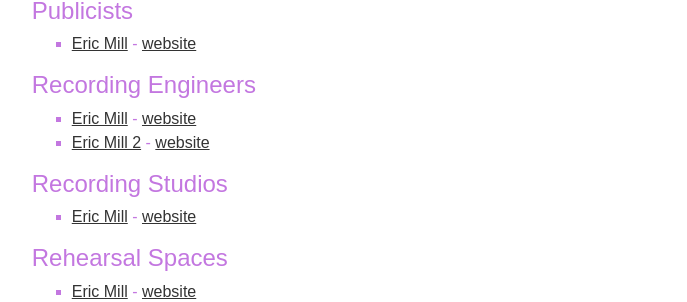
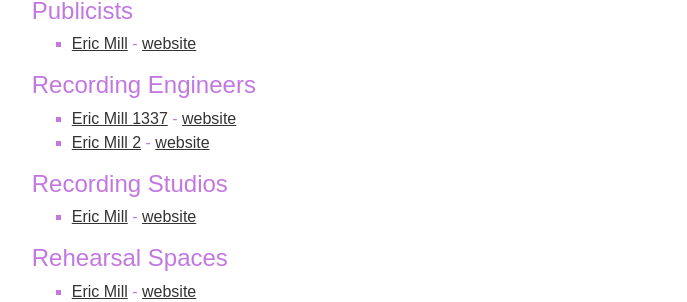
Before and after one commit to san-francisco-music-alliance/sfmusicalliance.org, a Jekyll site: the page built from pages/who.md, in a window 1280 px wide. Shown: the part 920-1222 px from the top of the page, without its empty margins (265-952 px from the left). Built offline with Jekyll 4.4.1, drawn with Linux system fonts in a browser that asks for light colours; some web fonts are replaced.

Commit message:
Updated recording-engineers.yaml

```diff
--- a/_data/who/recording-engineers.yaml
+++ b/_data/who/recording-engineers.yaml
@@ -1,6 +1,6 @@
 category: Recording Engineers
 members:
-  - name: Eric Mill
+  - name: Eric Mill 1337
     website: http://google.com?q=ericmill
     email: eric@mill.com
   - name: Eric Mill 2
```
